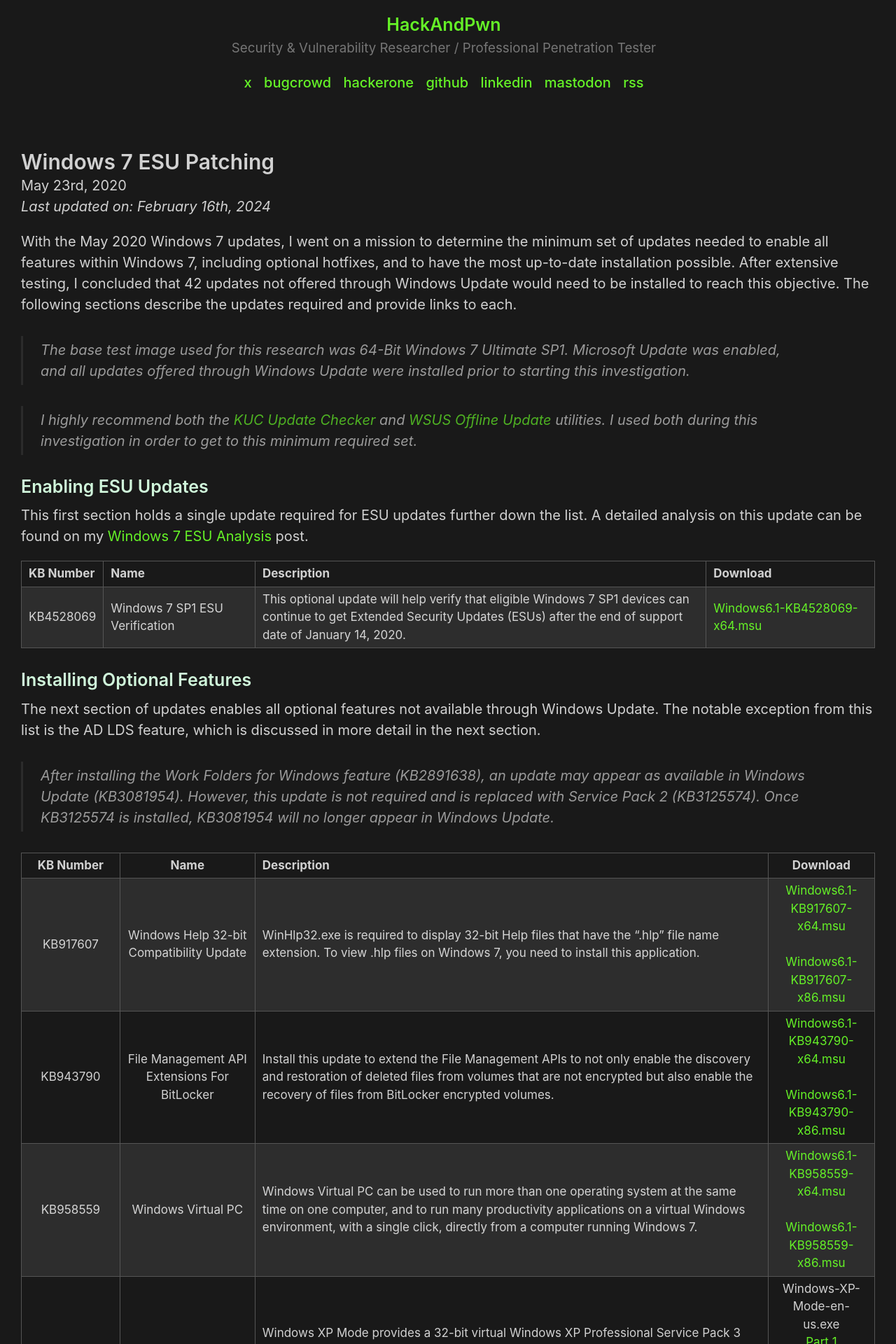
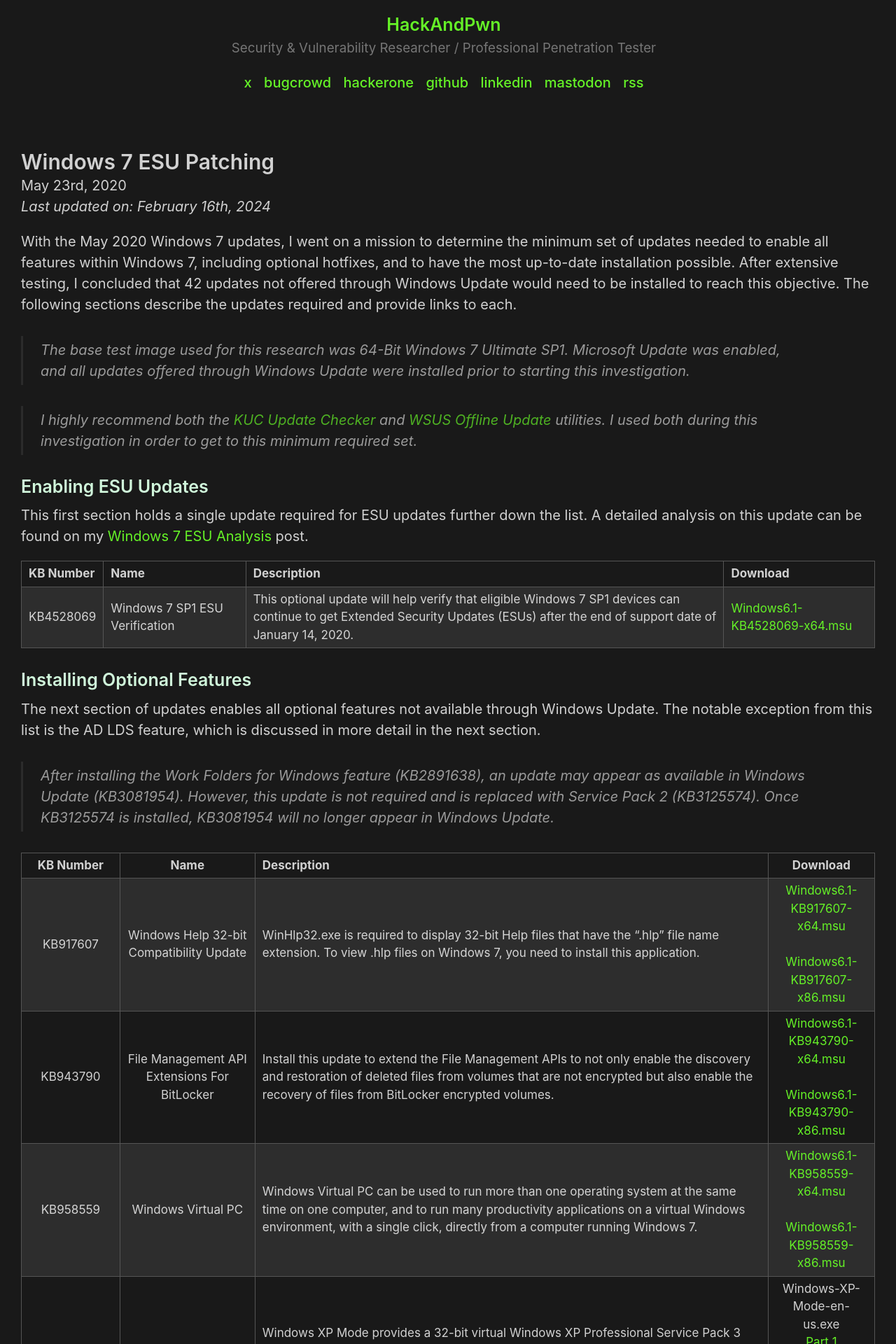
Before and after one commit to HackAndPwn/HackAndPwn.github.io, a Jekyll site: the page built from _posts/2020-05-23-windows-7-esu-patching.md, in a window 1280 px wide. Shown: the top 1920 px of the page at 70% size. Built offline with Jekyll 4.4.1, drawn with Linux system fonts in a browser that asks for light colours.

Commit message:
Update 2020-05-23-windows-7-esu-patching.md
slight adjustment

```diff
--- a/_posts/2020-05-23-windows-7-esu-patching.md
+++ b/_posts/2020-05-23-windows-7-esu-patching.md
@@ -15,7 +15,7 @@
 
 This first section holds a single update required for ESU updates further down the list.  A detailed analysis on this update can be found on my [Windows 7 ESU Analysis](https://hackandpwn.com/windows-7-esu-analysis/) post.
 
-<table><colgroup><col width="8%" /><col width="18%" /><col width="54%" /><col width="20%" /></colgroup>
+<table><colgroup><col width="7%" /><col width="17%" /><col width="58%" /><col width="18%" /></colgroup>
 <thead><tr><th>KB Number</th><th>Name</th><th>Description</th><th>Download</th></tr></thead><tbody>
 <tr><td>KB4528069</td><td>Windows 7 SP1 ESU Verification</td><td>This optional update will help verify that eligible Windows 7 SP1 devices can continue to get Extended Security Updates (ESUs) after the end of support date of January 14, 2020.</td><td><a href="https://github.com/HackAndPwn/Windows-7-Patching/raw/master/01_Enable_ESU/01_Windows6.1-KB4528069-x64.msu) <br>&nbsp;<br> [Windows6.1-KB4528069-x86.msu](https://github.com/HackAndPwn/Windows-7-Patching/raw/master/01_Enable_ESU/01_Windows6.1-KB4528069-x86.msu">Windows6.1-KB4528069-x64.msu</a></td></tr>
 </tbody></table>
```
